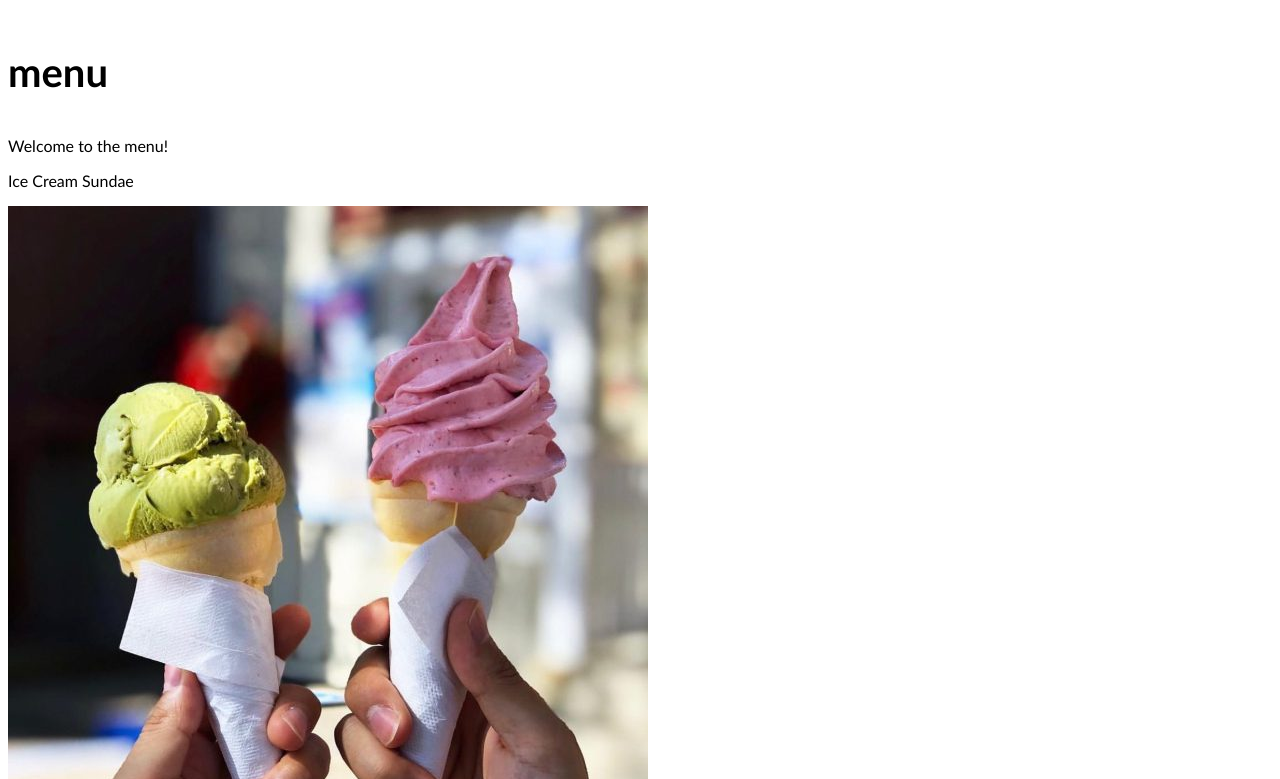
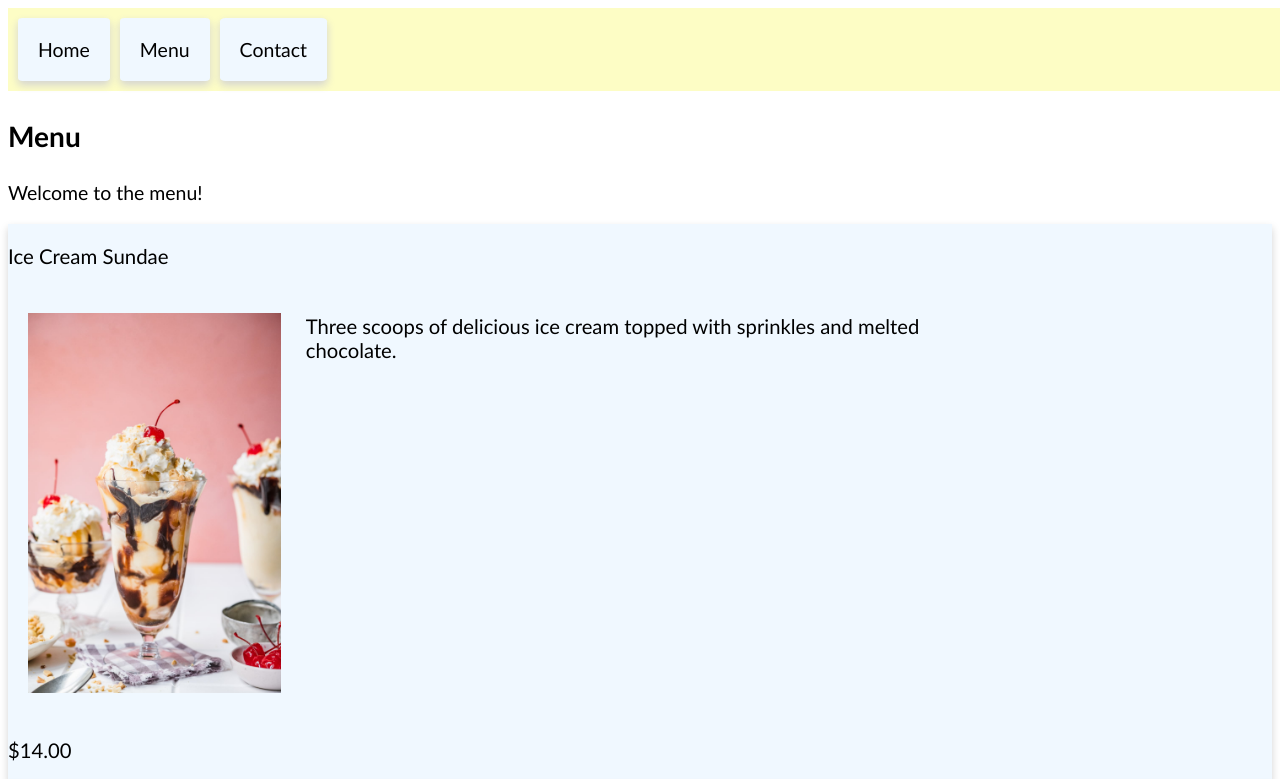
Before and after one commit to jessica2673/restaurant-page, a website built with webpack: page dist/index.html in a window 1280 px wide. Both pictures are taken after a click on the button "Menu". Shown: the top 779 px of the page. Built offline with nearby package versions, Linux system fonts and the light colour scheme.

Commit message:
Adding styling (halfway point)

```diff
--- a/src/index.js
+++ b/src/index.js
@@ -6,39 +6,48 @@ import loadMenu from './loadMenu';
 function component() {
     const element = document.createElement('div');
     const content = document.getElementById('content');
+    const nav = createNav();
+
+    content.appendChild(nav);
 
     const homeBtn = document.createElement('button');
     homeBtn.textContent = "Home";
     homeBtn.classList.add("tab");
-    element.appendChild(homeBtn);
+    nav.appendChild(homeBtn);
     homeBtn.addEventListener("click", (e) => {
         content.textContent='';
+        content.appendChild(nav);
         loadHome();
     });
 
     const menuBtn = document.createElement('button');
     menuBtn.textContent = "Menu";
     menuBtn.classList.add("tab");
-    element.appendChild(menuBtn);
+    nav.appendChild(menuBtn);
     menuBtn.addEventListener("click", (e) => {
         content.textContent='';
+        content.appendChild(nav);
         loadMenu();
     });
 
     const contactBtn = document.createElement('button');
     contactBtn.textContent = "Contact";
     contactBtn.classList.add("tab");
-    element.appendChild(contactBtn);
+    nav.appendChild(contactBtn);
     contactBtn.addEventListener("click", (e) => {
         content.textContent='';
+        content.appendChild(nav);
         loadContact();
     });
-    initPage();
+
+    loadHome();
     return element;
   }
 
-  document.body.appendChild(component());
+function createNav() {
+    const navbar = document.createElement('div');
+    navbar.classList.add('nav');
+    return navbar;
+}
 
-function initPage() {
-    loadHome();
-}
+document.body.appendChild(component());
--- a/src/loadHome.js
+++ b/src/loadHome.js
@@ -12,7 +12,7 @@ function makeHome() {
 function addTitle(content) {
     const paragraph = document.createElement("p");
     paragraph.textContent = content;
-    paragraph.classList.add("intro");
+    paragraph.classList.add("title");
     return paragraph;
 }
 
@@ -31,7 +31,6 @@ function addImg(src, alt) {
 
 function loadHome() {
     const content = document.getElementById("content");
-    //main.textContent="";
     content.appendChild(makeHome());
 }
 
--- a/src/loadMenu.js
+++ b/src/loadMenu.js
@@ -1,10 +1,14 @@
 function makeMenu() {
     const menuPage = document.createElement("div");
     menuPage.classList.add("menu");
-    menuPage.appendChild(addP("menu", "title"));
-    menuPage.appendChild(addP("Welcome to the menu!", "text"));
-    menuPage.appendChild(addMenuItem("Ice Cream Sundae", 14.00, "Three scoops of delicious ice cream topped with sprinkles and melted chocolate.",
-    "icecream.jpg", "photo of sundae"));
+    menuPage.appendChild(addP("Menu", "intro"));
+    menuPage.appendChild(addP("Welcome to the menu!"));
+    menuPage.appendChild(addMenuItem("Ice Cream Sundae", "$14.00", "Three scoops of delicious ice cream topped with sprinkles and melted chocolate.",
+    "sundae.jpg", "photo of sundae"));
+    menuPage.appendChild(addMenuItem("Banana Split", "$12.50", "3 scoops of ice cream on top of a sweet and perfectly ripe banana. \
+    Add an unlimited amount of toppings!", "banana_split.jpg", "picture of banana split"));
+    menuPage.appendChild(addMenuItem("Popsicle", "$5.00", "An ice cream popsicle perfect for travel!", "popsicle.jpg",
+    "picture of popsicle"));
 
     return menuPage;
 }
@@ -21,11 +25,10 @@ function addMenuItem(name, price, description, image, alt) {
     item.classList.add("item");
 
     item.appendChild(addP(name, "name"));
+    item.appendChild(addImg(image, alt));
+    item.appendChild(addP(description, "description"));
+    item.appendChild(addP(price, "price"));
 
-    item.appendChild(addImg(image, alt));
-
-    item.appendChild(addP(price, "price"));
-    item.appendChild(addP(description, "description"));
     return item;
 }
 
@@ -33,6 +36,7 @@ function addImg(src, alt) {
     const image = document.createElement("img");
     image.src = src;
     image.alt = alt;
+    image.classList.add('preview');
     return image;
 }
 
--- a/src/style.css
+++ b/src/style.css
@@ -1,6 +1,6 @@
 *{
     font-family: 'Gill Sans', 'Gill Sans MT', Calibri, 'Trebuchet MS', sans-serif;
-    font-size: medium;
+    font-size: 1.04em;
 }
 
 body {
@@ -21,6 +21,25 @@ body {
     font-weight: 800;
 }
 
+.nav {
+    width: 100%;
+    height: 10%;
+    padding: 10px;
+    display: flex;
+    gap: 10px;
+    justify-content: left;
+    background-color: rgb(253, 253, 197);
+}
+
+.tab {
+    border-radius: 5%;
+    padding: 20px;
+    background-color: aliceblue;
+    outline: none;
+    border: none;
+    box-shadow: 0 4px 8px 0 lightgray;
+}
+
 .flavor {
     list-style: circle;
 }
@@ -31,10 +50,36 @@ body {
     gap: 8px;
 }
 
-.image {
+img{
     height: 15em;
 }
 
-button {
-    display: block;
+.item {
+    display: flex;
+    flex-wrap: wrap;
+    gap: 5px;
+    background-color: aliceblue;
+    box-shadow: 0 4px 8px 0 lightgray;
 }
+
+.name {
+    width: 100%;
+    font-size: 1.05em;
+}
+
+.preview {
+    width: 20%;
+    height: fit-content;
+    padding: 20px;
+    justify-content: left;
+}
+
+.description {
+    width: 50%;
+    flex-wrap: wrap;
+    justify-content: right;
+}
+
+.price {
+    width: 100%;
+}
```
Also changed, not shown: dist/banana_split.jpg (added), dist/main.js, dist/popsicle.jpg (added), dist/sundae.jpg (added).
